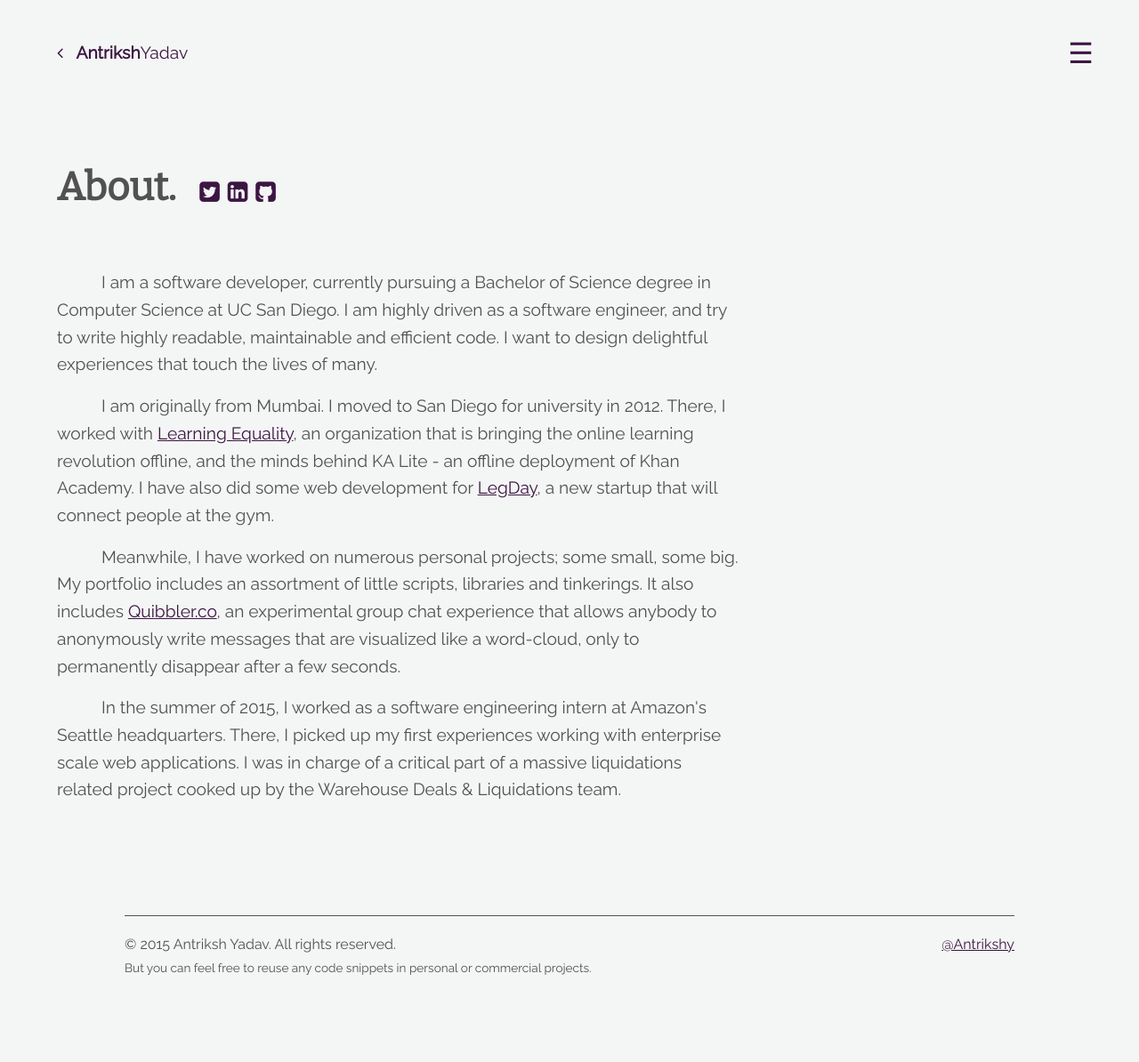
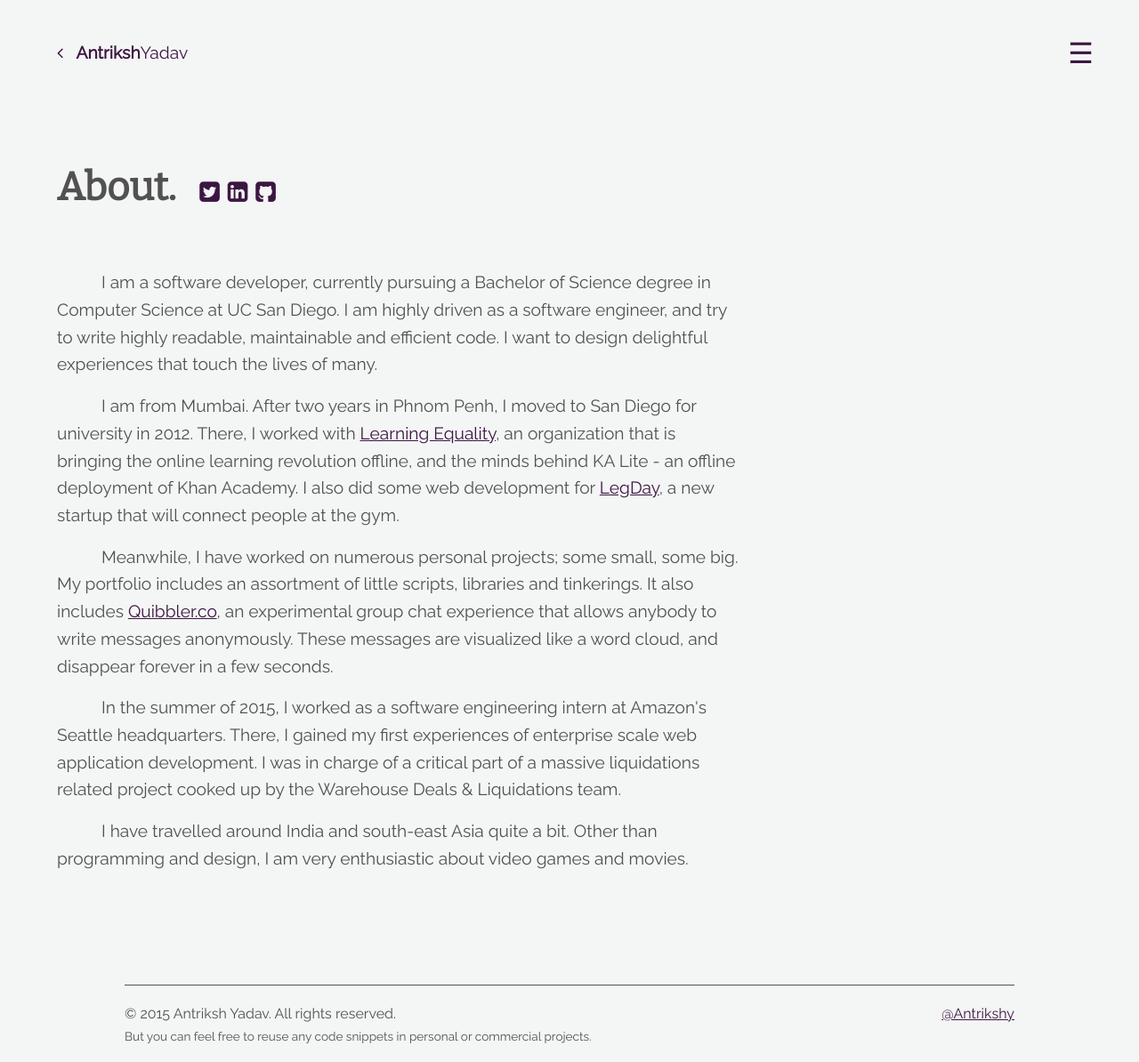
Before and after one commit to Antrikshy/antrikshy.github.io, a Jekyll site: the page built from about/index.html, in a window 1280 px wide. Shown: the whole page at 89% size. Built offline with Jekyll 4.4.1, drawn with Linux system fonts in a browser that asks for light colours; Markdown is read by kramdown in place of the engine named in the settings; before the commit the page ends 1116 px from its top, so only the background shows below that.

Commit message:
Edited, fixed About text

```diff
--- a/about/index.html
+++ b/about/index.html
@@ -18,13 +18,16 @@ title: About
       I am a software developer, currently pursuing a Bachelor of Science degree in Computer Science at UC San Diego. I am highly driven as a software engineer, and try to write highly readable, maintainable and efficient code. I want to design delightful experiences that touch the lives of many.
     </p>
     <p class="about-longform text-indent">
-      I am originally from Mumbai. I moved to San Diego for university in 2012. There, I worked with <a href="https://learningequality.org">Learning Equality</a>, an organization that is bringing the online learning revolution offline, and the minds behind KA Lite - an offline deployment of Khan Academy. I have also did some web development for <a href="http://legday.co">LegDay</a>, a new startup that will connect people at the gym.
+      I am from Mumbai. After two years in Phnom Penh, I moved to San Diego for university in 2012. There, I worked with <a href="https://learningequality.org">Learning Equality</a>, an organization that is bringing the online learning revolution offline, and the minds behind KA Lite - an offline deployment of Khan Academy. I also did some web development for <a href="http://legday.co">LegDay</a>, a new startup that will connect people at the gym.
     </p>
     <p class="about-longform text-indent">
-      Meanwhile, I have worked on numerous personal projects; some small, some big. My portfolio includes an assortment of little scripts, libraries and tinkerings. It also includes <a href="http://quibbler.co">Quibbler.co</a>, an experimental group chat experience that allows anybody to anonymously write messages that are visualized like a word-cloud, only to permanently disappear after a few seconds.
+      Meanwhile, I have worked on numerous personal projects; some small, some big. My portfolio includes an assortment of little scripts, libraries and tinkerings. It also includes <a href="http://quibbler.co">Quibbler.co</a>, an experimental group chat experience that allows anybody to write messages anonymously. These messages are visualized like a word cloud, and disappear forever in a few seconds.
     </p>
     <p class="about-longform text-indent">
-      In the summer of 2015, I worked as a software engineering intern at Amazon's Seattle headquarters. There, I picked up my first experiences working with enterprise scale web applications. I was in charge of a critical part of a massive liquidations related project cooked up by the Warehouse Deals & Liquidations team.
+      In the summer of 2015, I worked as a software engineering intern at Amazon's Seattle headquarters. There, I gained my first experiences of enterprise scale web application development. I was in charge of a critical part of a massive liquidations related project cooked up by the Warehouse Deals & Liquidations team.
+    </p>
+    <p class="about-longform text-indent">
+      I have travelled around India and south-east Asia quite a bit. Other than programming and design, I am very enthusiastic about video games and movies.
     </p>
   </div>
 </section>
```
